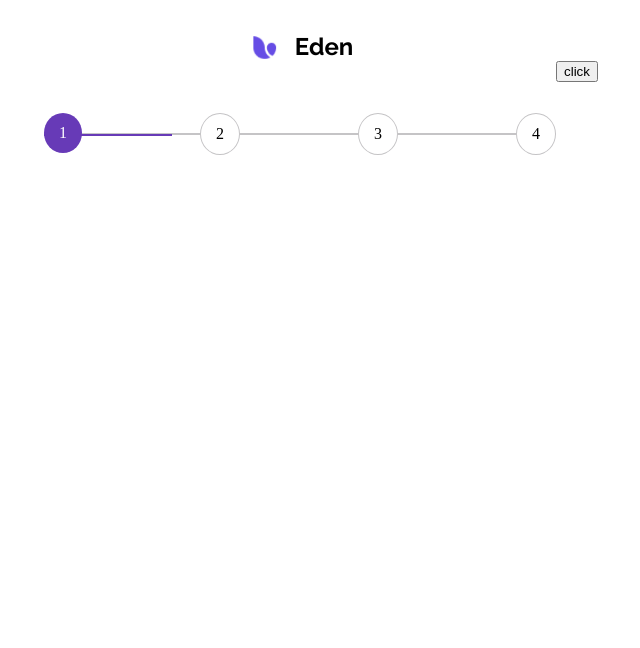
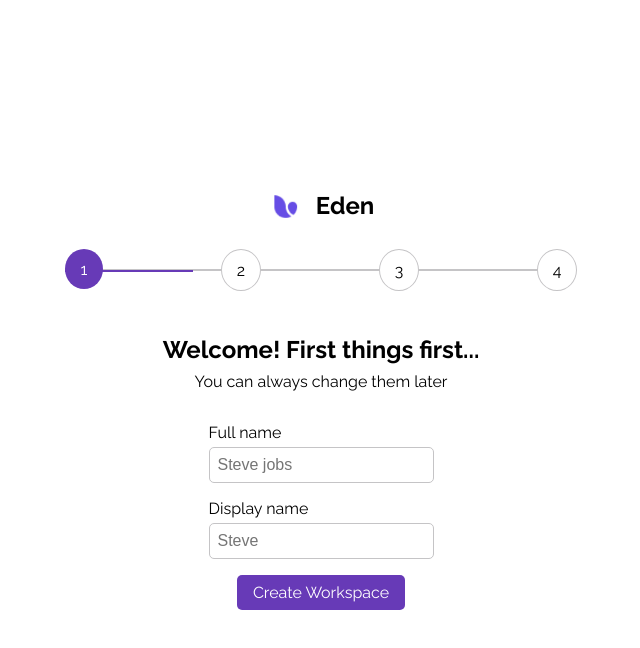
Before and after one commit to foolhardy21/onboarding, a React (Create React App) app: page / in a window 1280 px wide. Shown: the top 648 px of the page, without its empty margins (319-959 px from the left). Built offline with nearby package versions, Linux system fonts and the light colour scheme.

Commit message:
feat - stage one component added

```diff
--- a/src/App.js
+++ b/src/App.js
@@ -1,21 +1,34 @@
 import { useEffect, useRef, useState } from "react";
 import styles from './app.module.css'
 import logo from './assets/logo.png'
+import { StageOne } from "./components";
 
 function App() {
-  const [progress, setProgress] = useState(25)
+  const [pg, setPg] = useState(1)
+  const [progress, setProgress] = useState(0)
   const progressBarRef = useRef(null)
+
+  useEffect(() => {
+    setProgress(p => p + 25)
+  }, [pg])
 
   useEffect(() => {
     progressBarRef.current.style.width = `${progress}%`
   }, [progress])
+
+  function getPgComponent() {
+    switch (pg) {
+      case 1: return <StageOne setPg={setPg} />
+      default: return null
+    }
+  }
 
   return (
     <main className={styles.main}>
       <section>
         <div className={styles.headingDiv}>
           <img srcSet={logo} alt='eden logo' />
-          <p>eden</p>
+          <h1>eden</h1>
         </div>
         <div className={styles.progressContainer}>
           <div className={styles.progress} ref={progressBarRef}></div>
@@ -42,8 +55,10 @@ function App() {
             }} className={styles.milestone}>4</span>
           </div>
         </div>
+        {
+          getPgComponent()
+        }
       </section>
-      <button onClick={() => setProgress(p => p + 25)}>click</button>
     </main>
   );
 }
--- a/src/app.module.css
+++ b/src/app.module.css
@@ -1,4 +1,10 @@
+* {
+  margin: 0;
+  padding: 0;
+}
+
 .main {
+  min-height: 100vh;
   display: flex;
   justify-content: center;
   align-items: center;
@@ -9,6 +15,7 @@
   flex-direction: column;
   align-items: center;
   width: 40vw;
+  font-family: "Raleway", sans-serif;
 }
 
 .headingDiv {
@@ -22,11 +29,8 @@
   height: auto;
 }
 
-.headingDiv > p {
-  font-family: "Raleway", sans-serif;
-  font-size: 1.5rem;
+.headingDiv > h1 {
   text-transform: capitalize;
-  font-weight: bold;
   margin-left: 1rem;
 }
 
@@ -35,6 +39,7 @@
   height: 2px;
   position: relative;
   background: #c5c4c6;
+  margin-bottom: 4rem;
 }
 
 .progress {
--- /dev/null
+++ b/src/components/StageOne.jsx
@@ -0,0 +1,30 @@
+import styles from './stageone.module.css'
+
+const StageOne = ({ setPg }) => {
+
+    function handleCreateWorkSpace(e) {
+        e.preventDefault()
+
+        setPg(pg => pg + 1)
+    }
+
+    return (
+        <>
+            <h1>Welcome! First things first...</h1>
+            <p className={styles.subheading}>You can always change them later</p>
+            <form onSubmit={handleCreateWorkSpace}>
+                <label>
+                    Full name<br />
+                    <input type='text' placeholder='Steve jobs' />
+                </label>
+                <label>
+                    Display name<br />
+                    <input type='text' placeholder='Steve' />
+                </label>
+                <button type='submit'>Create Workspace</button>
+            </form>
+        </>
+    )
+}
+
+export default StageOne
--- /dev/null
+++ b/src/components/index.js
@@ -0,0 +1 @@
+export { default as StageOne } from './StageOne'
--- /dev/null
+++ b/src/components/stageone.module.css
@@ -0,0 +1,29 @@
+form {
+  display: flex;
+  flex-direction: column;
+  align-items: center;
+  width: 100%;
+}
+
+form > button {
+  padding: 0.5rem 1rem;
+  background: #673ab7;
+  color: #ffffff;
+  border-style: none;
+  border-radius: 5px;
+  font-family: "Raleway", sans-serif;
+  font-size: 1rem;
+}
+
+form > label > input {
+  padding: 0.5rem;
+  font-size: 1rem;
+  border-radius: 5px;
+  border: solid thin #c5c4c6;
+  outline: none;
+  margin: 0.3rem 0 1rem 0;
+}
+
+.subheading {
+  margin: 0.5rem 0 2rem 0;
+}
```
